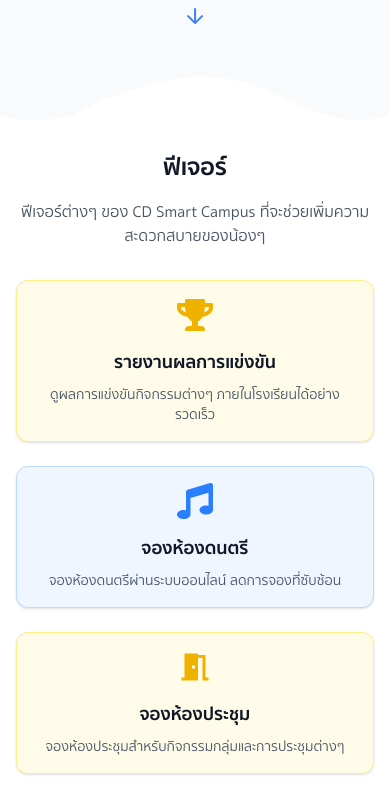
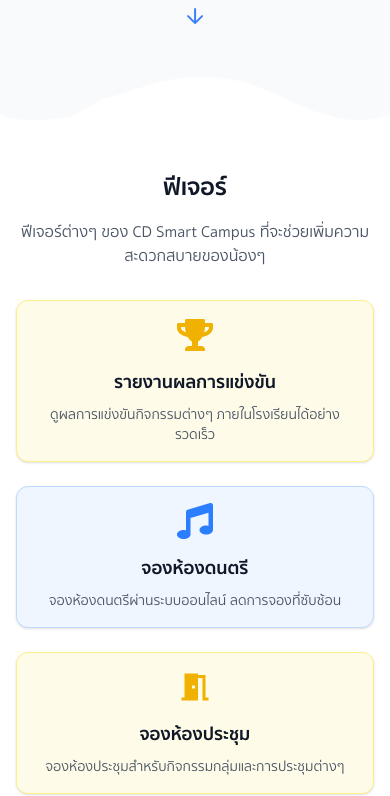
Before and after one commit to LoveMig6334/cdsc, a Next.js app: page /home in a window 390 px wide. Shown: the part 720-1516 px from the top of the page. Built offline with nearby package versions, Linux system fonts and the light colour scheme.

Commit message:
fix features

```diff
--- a/app/home/sections/features/index.tsx
+++ b/app/home/sections/features/index.tsx
@@ -59,7 +59,7 @@ export const Features = () => {
 
     return (
         <>
-        <section className="min-h-screen flex items-center justify-center relative overflow-hidden sm:py-16 bg-white" id='features'>
+        <section className="min-h-screen flex items-center justify-center relative overflow-hidden py-12 sm:py-16 bg-white" id='features'>
         <div className="max-w-7xl mx-auto px-4 sm:px-6 lg:px-8">
 
           <motion.div
```
